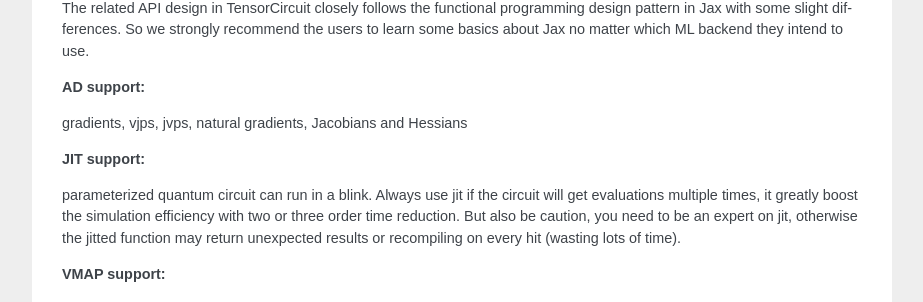
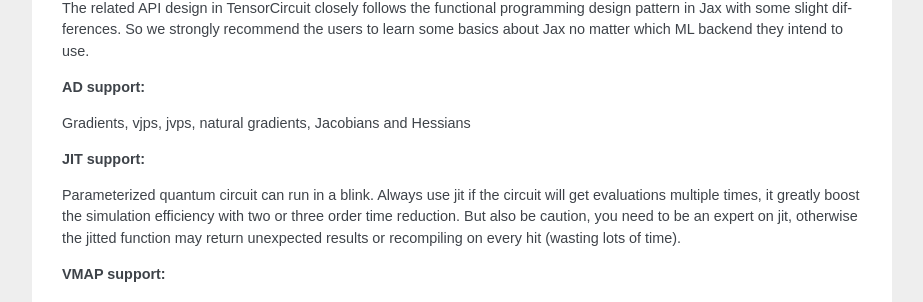
Before and after one commit to tencent-quantum-lab/tensorcircuit, a Sphinx documentation site: the page built from docs/source/quickstart.rst, in a window 1280 px wide and 900 px high, scrolled down 3052 px. Shown: the part 145-447 px from the top of the window, without its empty margins (198-1121 px from the left). Built offline with Sphinx 7.4.7, drawn with Linux system fonts in a browser that asks for light colours.

```diff
--- a/docs/source/advance.rst
+++ b/docs/source/advance.rst
@@ -30,6 +30,8 @@ The two-qubit gates applied on the circuit can be decomposed via SVD, which may
             unitary=tc.gates._zz_matrix,
             split=split_conf
         )
+
+Note ``max_singular_values`` must be specified to make the whole procedure static and thus jittable.
 
 
 SavedModel
--- a/docs/source/quickstart.rst
+++ b/docs/source/quickstart.rst
@@ -169,11 +169,11 @@ The related API design in TensorCircuit closely follows the functional programmi
 
 **AD support:**
 
-gradients, vjps, jvps, natural gradients, Jacobians and Hessians
+Gradients, vjps, jvps, natural gradients, Jacobians and Hessians
 
 **JIT support:**
 
-parameterized quantum circuit can run in a blink. Always use jit if the circuit will get evaluations multiple times, it greatly boost the simulation efficiency with two or three order time reduction. But also be caution, you need to be an expert on jit, otherwise the jitted function may return unexpected results or recompiling on every hit (wasting lots of time).
+Parameterized quantum circuit can run in a blink. Always use jit if the circuit will get evaluations multiple times, it greatly boost the simulation efficiency with two or three order time reduction. But also be caution, you need to be an expert on jit, otherwise the jitted function may return unexpected results or recompiling on every hit (wasting lots of time).
 
 **VMAP support:**
 
--- a/requirements-docker.txt
+++ b/requirements-docker.txt
@@ -5,7 +5,7 @@ tensorflow==2.7
 tensornetwork==0.4.6
 graphviz
 jax==0.2.27
-# jablib indepedent specify the version
+# jaxlib indepedent specify the version in Dockerfile
 torch
 torchvision
 networkx
```
Also changed, not shown: README.md (+14 -13 lines).
